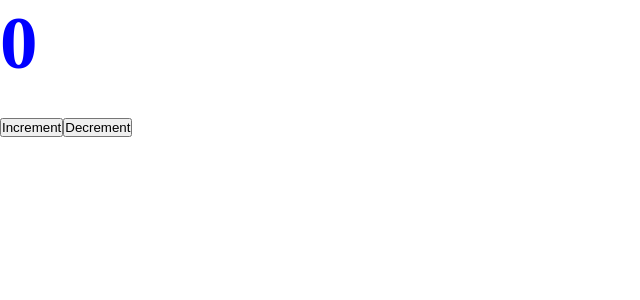
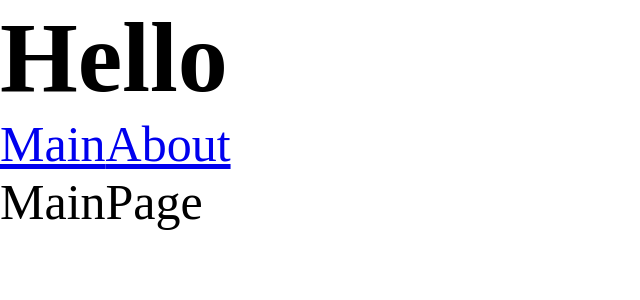
Before and after one commit to DanieleDefoe/production-react, a React app: page / in a window 1280 px wide. Shown: the top 300 px of the page, without its empty margins (0-640 px from the left). Built offline with nearby package versions, Linux system fonts and the light colour scheme.

Commit message:
feat: module 1, lesson 6

```diff
--- a/package.json
+++ b/package.json
@@ -37,6 +37,7 @@
   "packageManager": "pnpm@9.11.0+sha512.0a203ffaed5a3f63242cd064c8fb5892366c103e328079318f78062f24ea8c9d50bc6a47aa3567cabefd824d170e78fa2745ed1f16b132e16436146b7688f19b",
   "dependencies": {
     "react": "^18.3.1",
-    "react-dom": "^18.3.1"
+    "react-dom": "^18.3.1",
+    "react-router-dom": "^6.26.2"
   }
 }
--- a/src/App.tsx
+++ b/src/App.tsx
@@ -1,10 +1,17 @@
-import Counter from './components/Counter';
+import { Link, Outlet } from 'react-router-dom';
 import './index.scss';
 
 const App = () => {
   return (
     <div className="app">
-      <Counter />
+      <h1>Hello</h1>
+      <div>
+        <Link to="/">Main</Link>
+        <Link to="/about">About</Link>
+      </div>
+      <div>
+        <Outlet />
+      </div>
     </div>
   );
 };
--- a/src/components/Counter.module.scss
+++ /dev/null
@@ -1,3 +0,0 @@
-.counter {
-  color: blue;
-}
--- a/src/components/Counter.tsx
+++ /dev/null
@@ -1,16 +0,0 @@
-import { useState } from 'react';
-import classes from './Counter.module.scss';
-
-const Counter = () => {
-  const [count, setCount] = useState(0);
-
-  return (
-    <div>
-      <h2 className={classes.counter}>{count}</h2>
-      <button onClick={() => setCount(count + 1)}>Increment</button>
-      <button onClick={() => setCount(count - 1)}>Decrement</button>
-    </div>
-  );
-};
-
-export default Counter;
--- a/src/index.tsx
+++ b/src/index.tsx
@@ -1,6 +1,7 @@
 import { createRoot } from 'react-dom/client';
 import { StrictMode } from 'react';
-import App from './App';
+import { RouterProvider } from 'react-router-dom';
+import { router } from './router';
 
 const rootNode = document.getElementById('root');
 
@@ -8,6 +9,6 @@ if (!rootNode) throw new Error('Root node not found');
 
 createRoot(rootNode).render(
   <StrictMode>
-    <App />
+    <RouterProvider router={router} />
   </StrictMode>
 );
--- /dev/null
+++ b/src/pages/AboutPage/AboutPage.lazy.tsx
@@ -0,0 +1,13 @@
+import { lazy, Suspense } from 'react';
+
+const AboutPageAsync = lazy(() => import('./AboutPage'));
+
+const AboutPageLazy = () => {
+  return (
+    <Suspense fallback={<div>Loading...</div>}>
+      <AboutPageAsync />
+    </Suspense>
+  );
+};
+
+export { AboutPageLazy as AboutPage };
--- /dev/null
+++ b/src/pages/AboutPage/AboutPage.tsx
@@ -0,0 +1,5 @@
+const AboutPage = () => {
+  return <div>AboutPage</div>;
+};
+
+export default AboutPage;
--- /dev/null
+++ b/src/pages/MainPage/MainPage.lazy.tsx
@@ -0,0 +1,13 @@
+import { lazy, Suspense } from 'react';
+
+const MainPageAsync = lazy(() => import('./MainPage'));
+
+const MainPageLazy = () => {
+  return (
+    <Suspense fallback={<div>Loading...</div>}>
+      <MainPageAsync />
+    </Suspense>
+  );
+};
+
+export { MainPageLazy as MainPage };
--- /dev/null
+++ b/src/pages/MainPage/MainPage.tsx
@@ -0,0 +1,5 @@
+const MainPage = () => {
+  return <div>MainPage</div>;
+};
+
+export default MainPage;
--- /dev/null
+++ b/src/router/index.tsx
@@ -0,0 +1,18 @@
+import {
+  createBrowserRouter,
+  createRoutesFromElements,
+  Route,
+  Routes,
+} from 'react-router-dom';
+import App from '../App';
+import { MainPage } from '../pages/MainPage/MainPage.lazy';
+import { AboutPage } from '../pages/AboutPage/AboutPage.lazy';
+
+const routes = createRoutesFromElements(
+  <Route path="/" element={<App />}>
+    <Route index element={<MainPage />} />
+    <Route path="about" element={<AboutPage />} />
+  </Route>
+);
+
+export const router = createBrowserRouter(routes);
```
Also changed, not shown: 1 other file (tests, documents, lock files or other folders).
